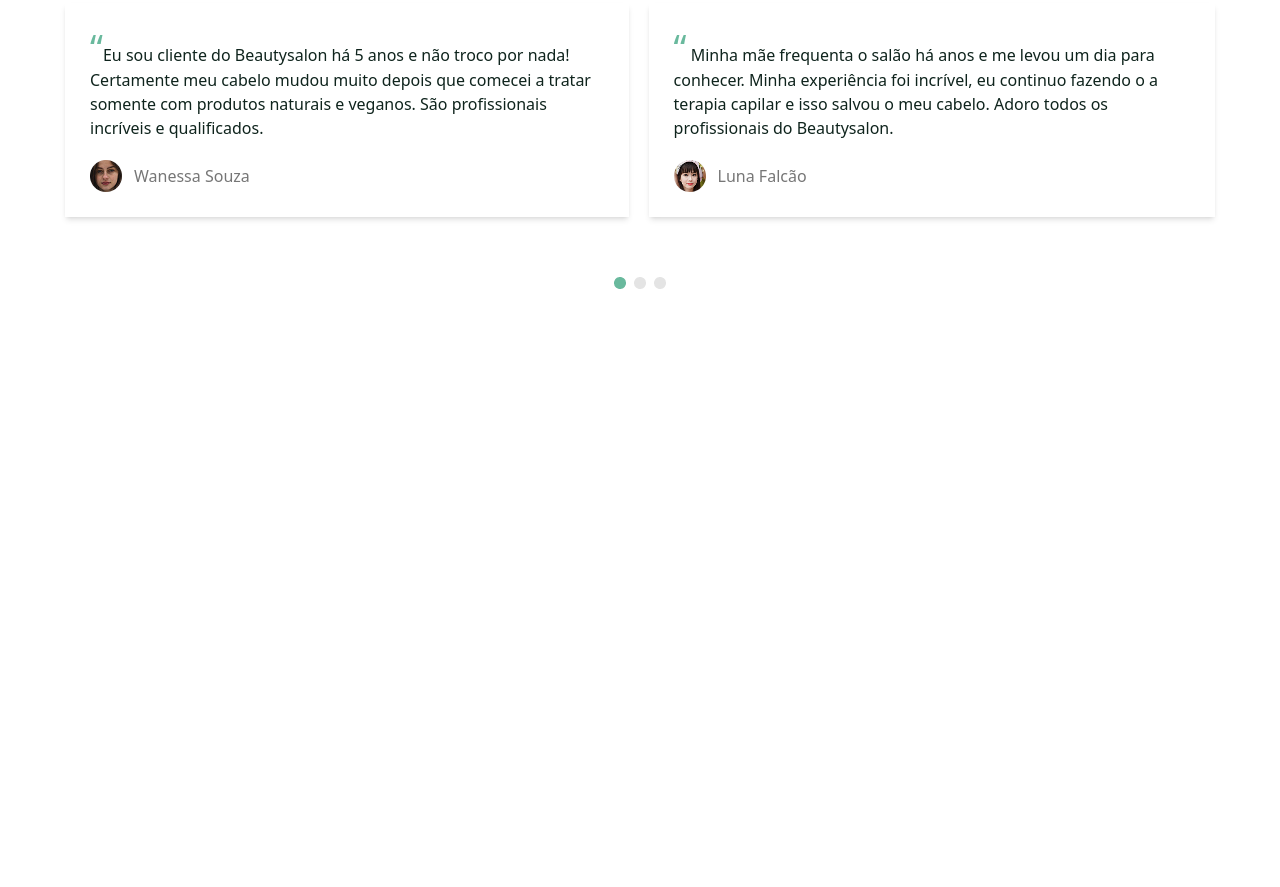
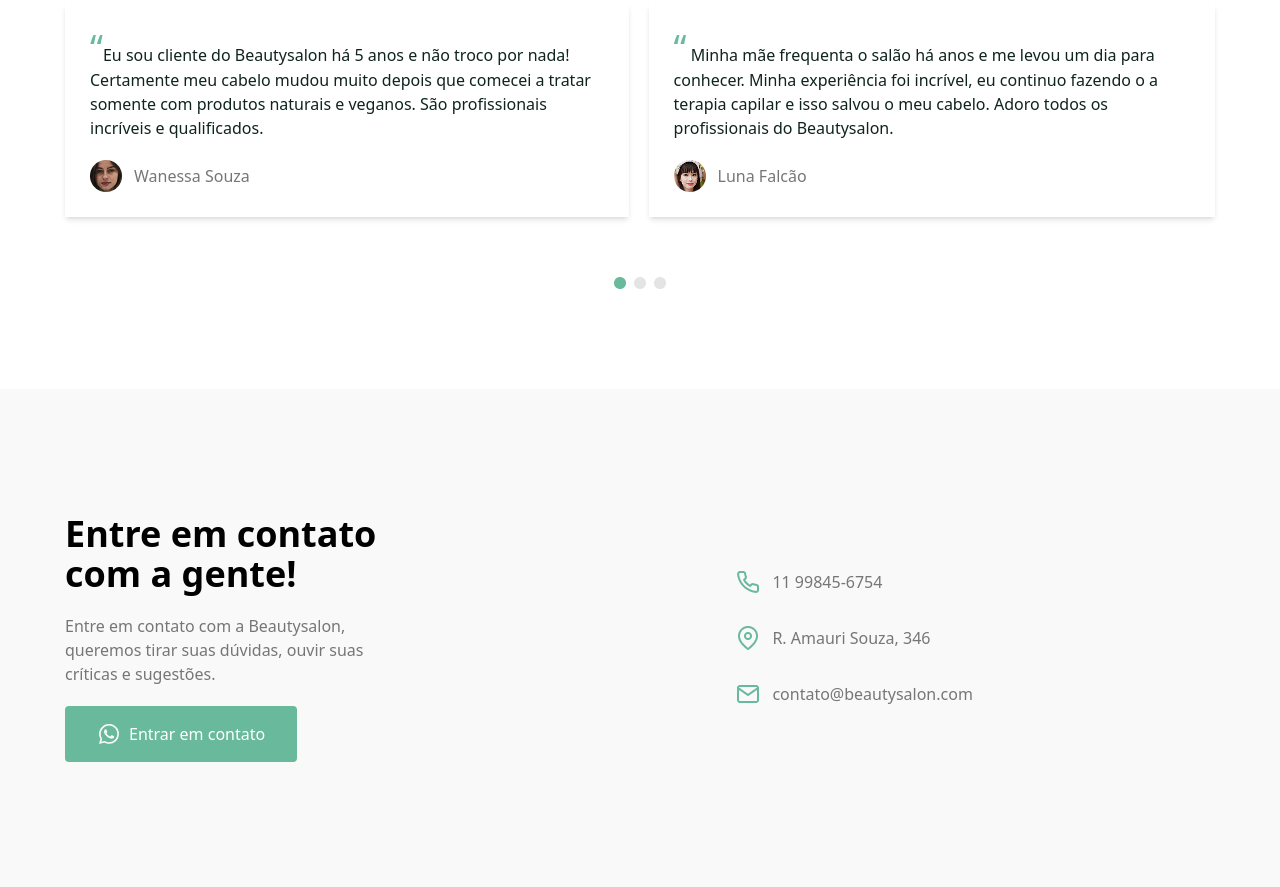
Before and after one commit to Vikingstrong/Class-Work-7, a website: page index.html in a window 1280 px wide. Shown: the part 2400-3287 px from the top of the page. Before the commit the page ends 2789 px from the top, so only its background shows below. Drawn offline with Linux system fonts and the light colour scheme.

Commit message:
feat: Add section 5

```diff
--- a/index.html
+++ b/index.html
@@ -84,5 +84,19 @@
     <img class="self-center" src="src/img/section4/dots.png" alt="">
 </section>
 
+<section class="py-12.5 bg-[#F9F9F9] lg:py-25">
+    <div class="p-6.25 flex flex-col gap-20 lg:max-w-300 lg:m-auto lg:flex-row lg:items-center lg:gap-90">
+        <aside class="flex flex-col gap-7 items-start lg:gap-5">
+            <h1 class="text-3xl font-bold lg:text-4xl">Entre em contato <br> com a gente!</h1>
+            <p class="text-[#767676]">Entre em contato com a Beautysalon, <br> queremos tirar suas dúvidas, ouvir suas <br> críticas e sugestões.</p>
+            <button class="py-4 px-8 bg-[#69B99D] text-[white] flex items-center gap-2 rounded-sm"><img src="src/img/section5/img1.png" alt="">Entrar em contato</button>
+        </aside>
+        <div class="flex flex-col gap-8 items-start">
+            <p class="flex items-center gap-3 text-[#767676]"><img src="src/img/section5/icon1.png" alt="">11 99845-6754</p>
+            <p class="flex items-center gap-3 text-[#767676]"><img src="src/img/section5/icon2.png" alt="">R. Amauri Souza, 346</p>
+            <p class="flex items-center gap-3 text-[#767676]"><img src="src/img/section5/icon3.png" alt="">contato@beautysalon.com</p>
+        </div>
+    </div>
+</section>
 </body>
 </html>
```
Also changed, not shown: src/img/section5/icon1.png (added), src/img/section5/icon2.png (added), src/img/section5/icon3.png (added), src/img/section5/img1.png (added), src/output.css.
